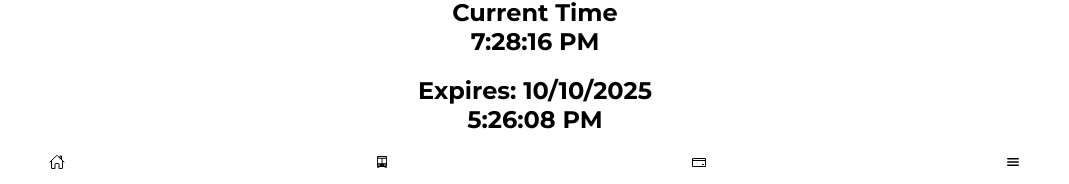
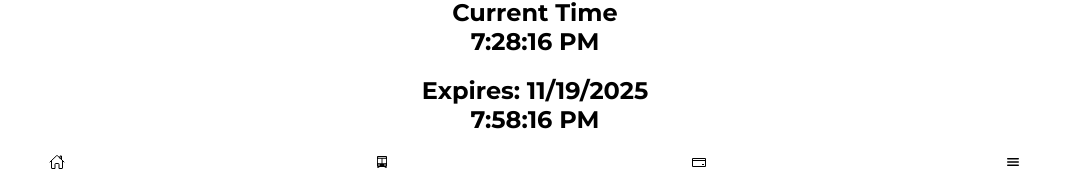
Before and after one commit to Knightowl00/project-b, a Next.js app: page / in a window 1280 px wide. Shown: the part 1087-1271 px from the top of the page, without its empty margins (113-1182 px from the left). Built offline with nearby package versions, Linux system fonts and the light colour scheme.

Commit message:
fixed date bug

```diff
--- a/app/page.js
+++ b/app/page.js
@@ -25,6 +25,12 @@ export default function Home() {
     date.toLocaleTimeString("en-US", { hour12: true });
   const formatDay = (date) =>
     date.toLocaleDateString("en-US", { weekday: "long" }).toUpperCase();
+  const formatDate = (date) => date.toLocaleDateString("en-US");
+
+  const EXPIRATION_MINUTES = 30;
+  const expirationTime = new Date(
+    currentTime.getTime() + EXPIRATION_MINUTES * 60 * 1000
+  );
 
   const navIcons = [
     { label: "HOME", icon: IoHomeOutline },
@@ -60,7 +66,8 @@ export default function Home() {
           Current Time <br /> {formatTime(currentTime)}
         </h2>
         <h2 className="text-3xl mt-2 font-overpass">
-          Expires: 10/10/2025 <br /> 5:26:08 PM
+          Expires: {formatDate(expirationTime)} <br />{" "}
+          {formatTime(expirationTime)}
         </h2>
       </section>
 
```
